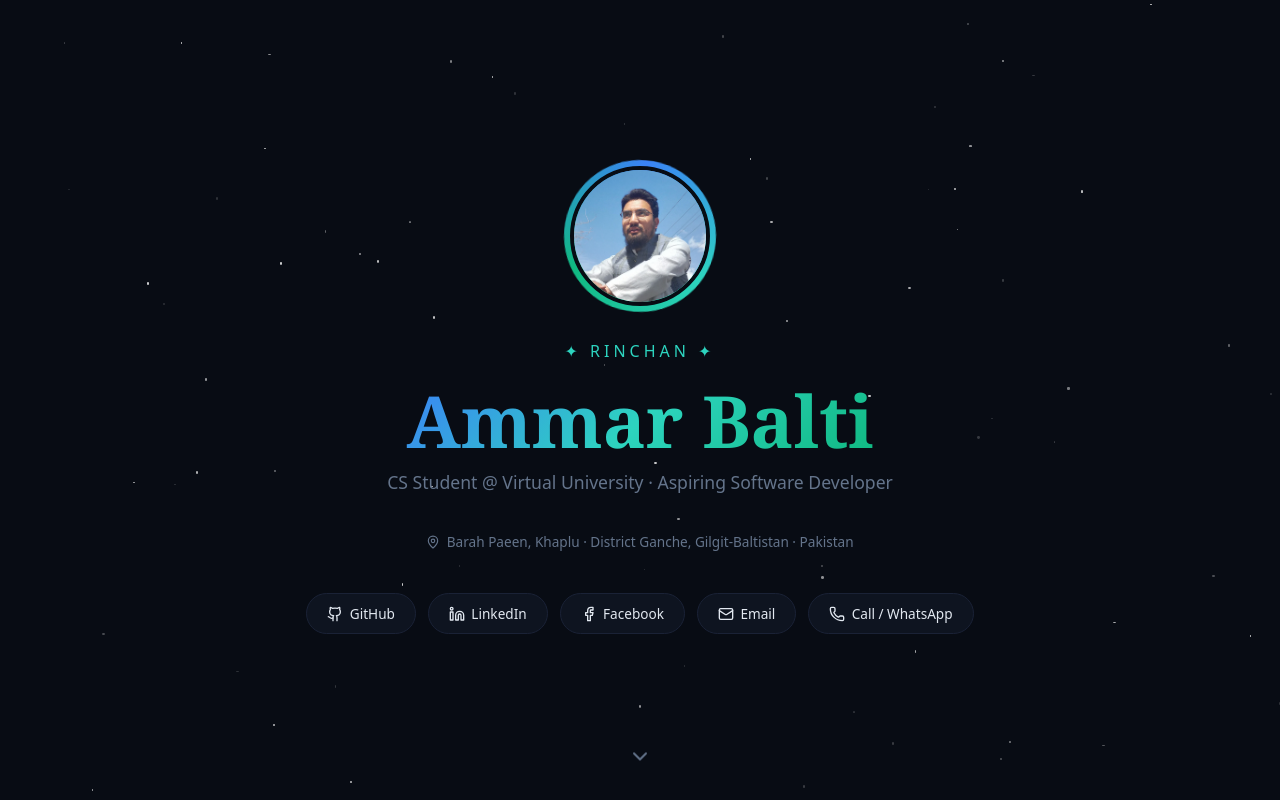
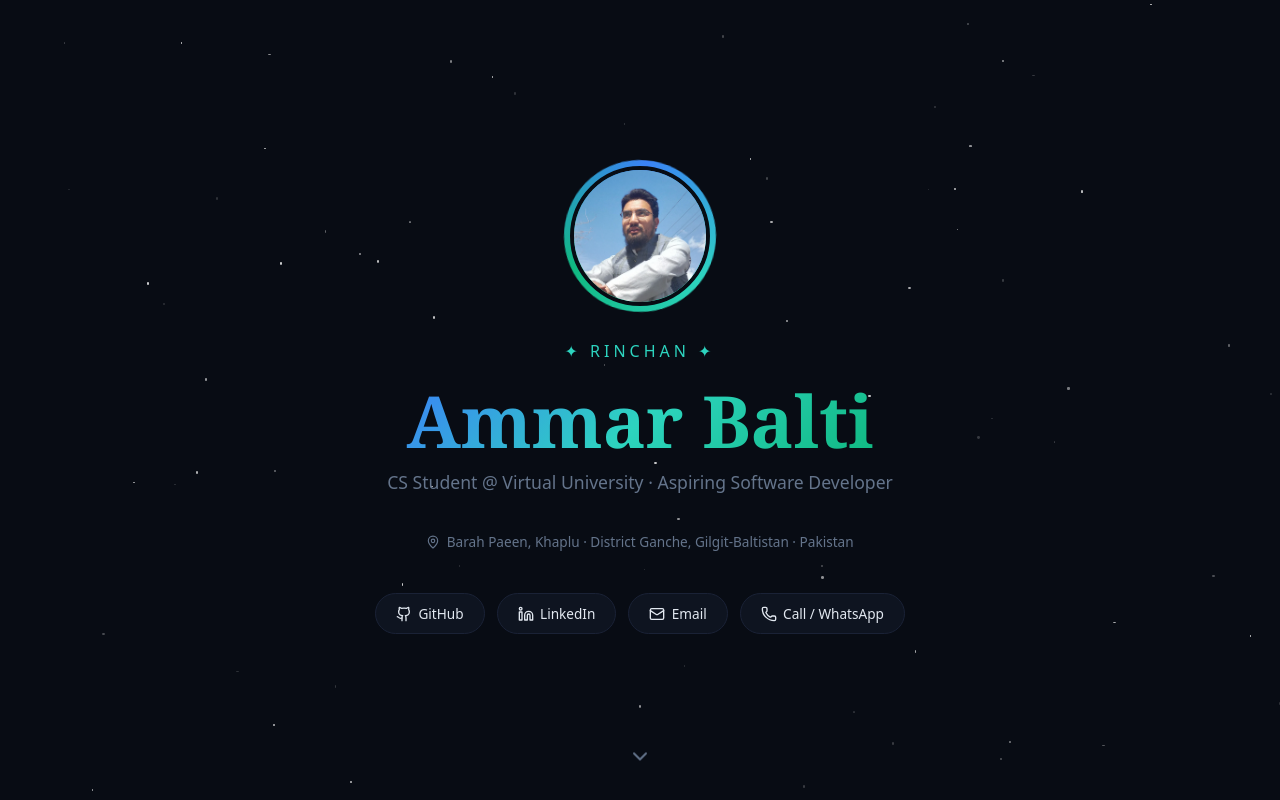
Before and after one commit to ammar-balti-student/portfolio, a Next.js app: page / in a window 1280 px wide. Shown: the top 800 px of the page. Built offline with nearby package versions, Linux system fonts and the light colour scheme.

Commit message:
error fix

```diff
--- a/app/page.tsx
+++ b/app/page.tsx
@@ -3,24 +3,6 @@ import { useState, useEffect, useRef } from "react";
 import { Mail, Phone, MapPin, ChevronDown, BookOpen, GraduationCap, Code2, Moon } from "lucide-react";
 
 // Fixed: Added className support to the TypeScript type and the SVG element
-// Ensure className is explicitly defined as an optional string
-function FacebookIcon({ size = 20, className }: { size?: number; className?: string }) {
-  return (
-    <svg
-      width={size}
-      height={size}
-      viewBox="0 0 24 24"
-      fill="none"
-      stroke="currentColor"
-      strokeWidth="2"
-      strokeLinecap="round"
-      strokeLinejoin="round"
-      className={className} // This must be here to receive the class from the parent
-    >
-      <path d="M18 2h-3a5 5 0 0 0-5 5v3H7v4h3v8h4v-8h3l1-4h-4V7a1 1 0 0 1 1-1h3z" />
-    </svg>
-  );
-}
 
 // ─── Stable star data (generated once, client-only) ──────────────
 function useStars(count: number) {
@@ -336,10 +318,6 @@ export default function Portfolio() {
             </svg>
             LinkedIn
           </a>
-          <a href="https://www.facebook.com/ahbbalti" className="hero__link" target="_blank" rel="noreferrer">
-             {/* Now you can pass the className here without errors */}
-             <FacebookIcon size={16} className="your-icon-class-name" /> Facebook
-          </a>
           <a href="mailto:ahbarahvi786@gmail.com" className="hero__link">
             <Mail size={16} /> Email
           </a>
@@ -446,13 +424,6 @@ export default function Portfolio() {
               <div className="contact-item__value">ammar-balti</div>
             </div>
           </a>
-          <a href="https://www.facebook.com/ahbbalti" target="_blank" rel="noreferrer" className="contact-item">
-            <FacebookIcon size={20} className="contact-item__icon" />
-            <div>
-              <div className="contact-item__label">Facebook</div>
-              <div className="contact-item__value">ahbbalti</div>
-            </div>
-          </a>
           <div className="contact-item">
             <MapPin size={20} className="contact-item__icon" />
             <div>
```
